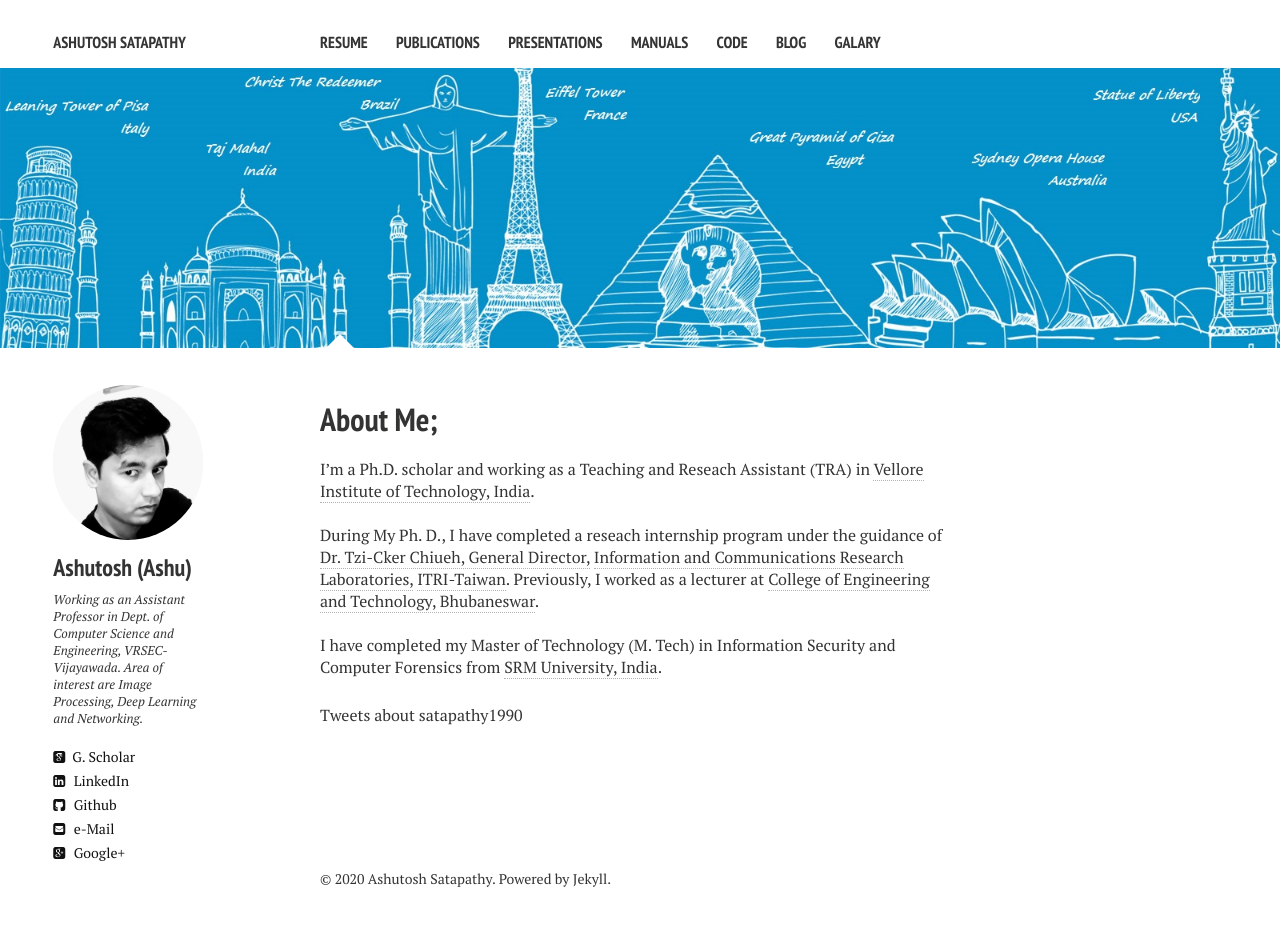
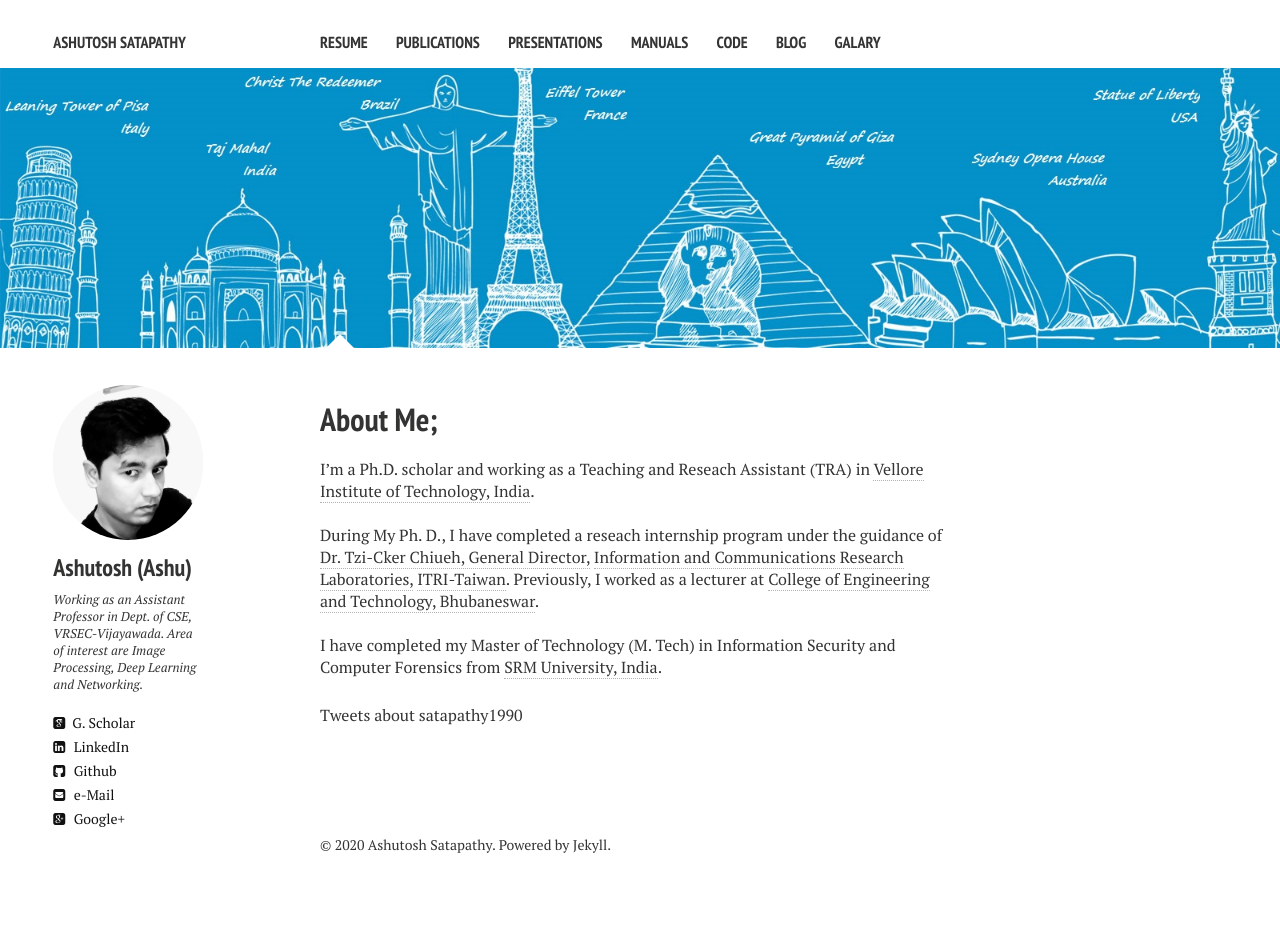
Before and after one commit to ashutoshsatapathy1990/ashutoshsatapathy1990.github.io, a Jekyll site: the page built from index.md, in a window 1280 px wide. Built offline with Jekyll 4.4.1, drawn with Linux system fonts in a browser that asks for light colours; nearby versions of some CDN libraries; comment, search, counter and statistics services are not loaded; after the commit the page ends 903 px from its top, so only the background shows below that.

Commit message:
Update _config.yml

```diff
--- a/_config.yml
+++ b/_config.yml
@@ -9,7 +9,7 @@ owner:
   name                      :  Ashutosh (Ashu)
   avatar                    :  ashu.jpg
   description               :  Teaching and Research Assistant, VIT, Chennai
-  bio                       :  Working as an Assistant Professor in Dept. of Computer Science and Engineering, VRSEC-Vijayawada. Area of interest are Image Processing, Deep Learning and Networking.
+  bio                       :  Working as an Assistant Professor in Dept. of CSE, VRSEC-Vijayawada. Area of interest are Image Processing, Deep Learning and Networking.
   email                     :  ashutosh.satapathy2013@vit.ac.in
   # Social networking links are used in author-bio sidebar. Update and remove as you like.
   twitter: #jponttuset
```
